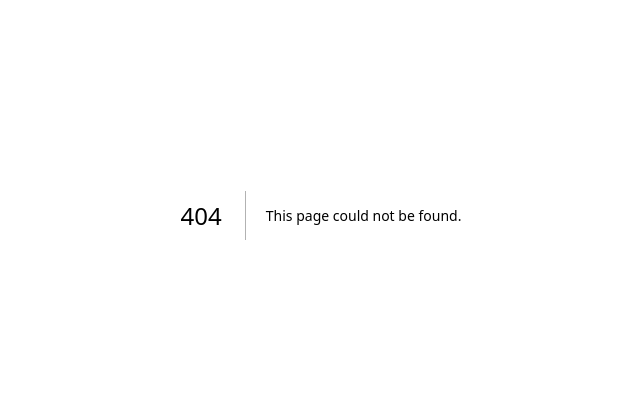
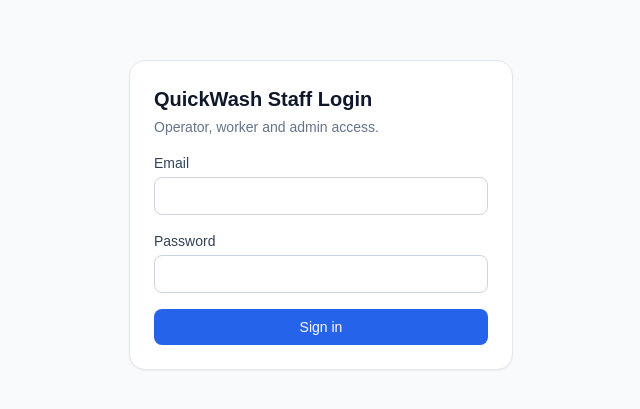
Before and after one commit to meimy718-svg/quickwash-app, a Next.js app: page /login in a window 1280 px wide. Before the commit this address had no page. Shown: the part 185-594 px from the top of the page, without its empty margins (319-959 px from the left). Built offline with nearby package versions, Linux system fonts and the light colour scheme.

Commit message:
setup: Supabase Auth with roles

```diff
--- /dev/null
+++ b/src/app/login/page.tsx
@@ -0,0 +1,116 @@
+"use client";
+
+import { useState, Suspense } from "react";
+import { useRouter, useSearchParams } from "next/navigation";
+import { createClient } from "@/lib/supabase/client";
+
+const ROLE_HOME: Record<string, string> = {
+  admin: "/admin",
+  operator: "/dashboard",
+  worker: "/worker",
+};
+
+function LoginForm() {
+  const router = useRouter();
+  const searchParams = useSearchParams();
+  const next = searchParams.get("next");
+
+  const [email, setEmail] = useState("");
+  const [password, setPassword] = useState("");
+  const [error, setError] = useState<string | null>(null);
+  const [loading, setLoading] = useState(false);
+
+  async function handleSubmit(e: React.FormEvent) {
+    e.preventDefault();
+    setError(null);
+    setLoading(true);
+
+    const supabase = createClient();
+    const { data, error: signInError } = await supabase.auth.signInWithPassword({
+      email,
+      password,
+    });
+
+    if (signInError || !data.user) {
+      setError(signInError?.message ?? "Could not sign in.");
+      setLoading(false);
+      return;
+    }
+
+    const { data: profile } = await supabase
+      .from("profiles")
+      .select("role")
+      .eq("id", data.user.id)
+      .single();
+
+    setLoading(false);
+
+    if (!profile) {
+      setError("No QuickWash role is assigned to this account yet.");
+      return;
+    }
+
+    router.push(next ?? ROLE_HOME[profile.role] ?? "/");
+    router.refresh();
+  }
+
+  return (
+    <div className="min-h-screen flex items-center justify-center bg-slate-50 px-4">
+      <form
+        onSubmit={handleSubmit}
+        className="w-full max-w-sm bg-white rounded-2xl shadow-sm border border-slate-200 p-6 space-y-4"
+      >
+        <div>
+          <h1 className="text-xl font-semibold text-slate-900">QuickWash Staff Login</h1>
+          <p className="text-sm text-slate-500 mt-1">
+            Operator, worker and admin access.
+          </p>
+        </div>
+
+        {error && (
+          <p className="text-sm text-red-600 bg-red-50 border border-red-200 rounded-lg px-3 py-2">
+            {error}
+          </p>
+        )}
+
+        <div>
+          <label className="block text-sm font-medium text-slate-700 mb-1">Email</label>
+          <input
+            type="email"
+            required
+            value={email}
+            onChange={(e) => setEmail(e.target.value)}
+            className="w-full rounded-lg border border-slate-300 px-3 py-2 text-sm focus:outline-none focus:ring-2 focus:ring-blue-500"
+          />
+        </div>
+
+        <div>
+          <label className="block text-sm font-medium text-slate-700 mb-1">Password</label>
+          <input
+            type="password"
+            required
+            value={password}
+            onChange={(e) => setPassword(e.target.value)}
+            className="w-full rounded-lg border border-slate-300 px-3 py-2 text-sm focus:outline-none focus:ring-2 focus:ring-blue-500"
+          />
+        </div>
+
+        <button
+          type="submit"
+          disabled={loading}
+          className="w-full bg-blue-600 hover:bg-blue-700 disabled:opacity-60 text-white font-medium rounded-lg py-2 text-sm transition"
+        >
+          {loading ? "Signing in..." : "Sign in"}
+        </button>
+      </form>
+    </div>
+  );
+}
+
+export default function LoginPage() {
+  return (
+    <Suspense fallback={null}>
+      <LoginForm />
+    </Suspense>
+  );
+}
```
Also changed, not shown: middleware.ts (added, +12 -0 lines), src/lib/supabase/middleware.ts (added, +67 -0 lines).
